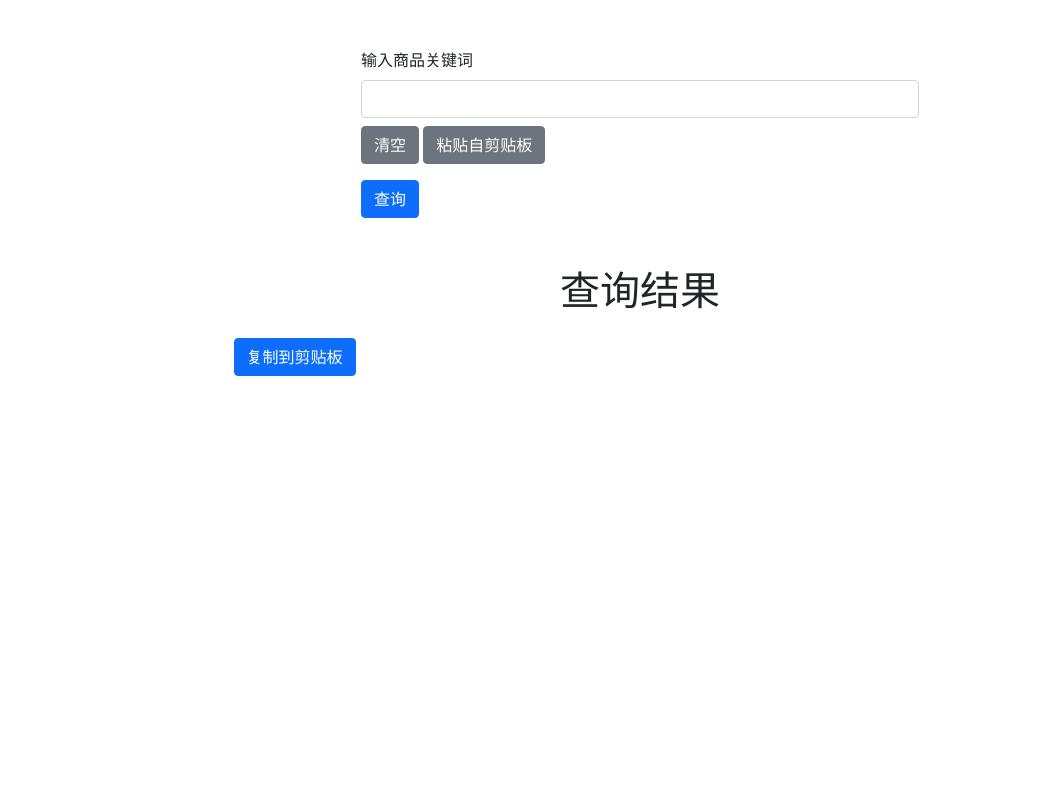
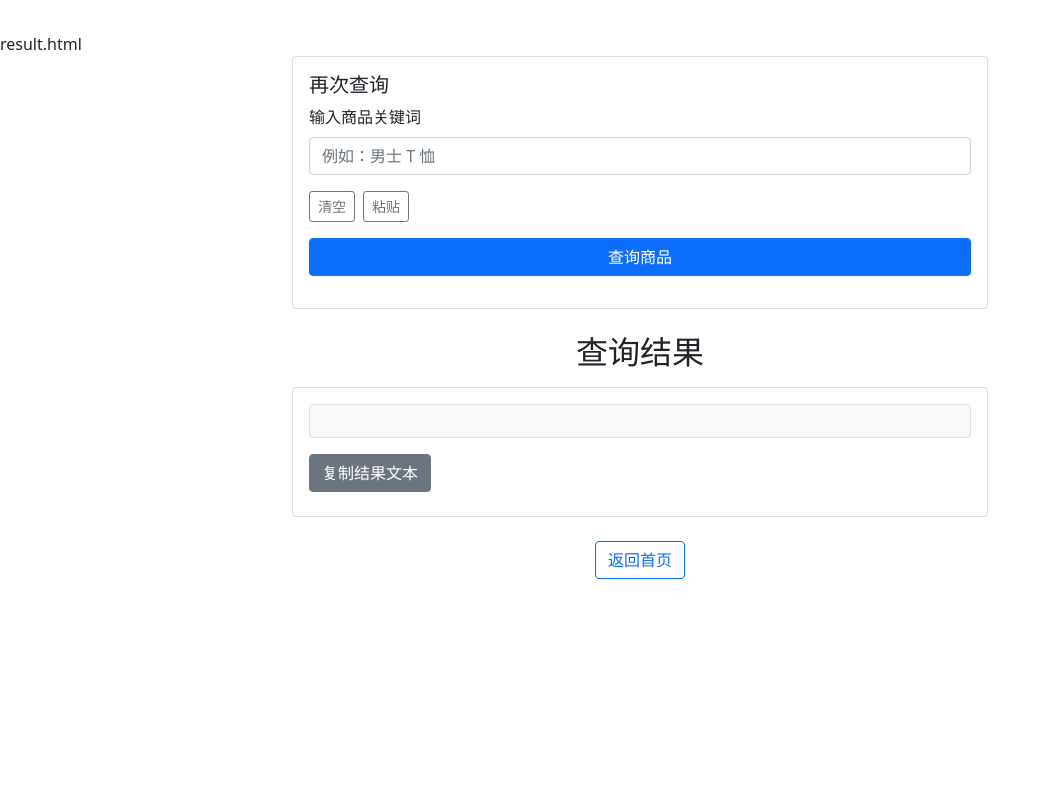
Before and after one commit to syhien/tb-bot, a Flask app: template templates/result.html in a window 1280 px wide. Shown: the whole page, without its empty margins (0-1050 px from the left). Run offline with Flask 3, Linux system fonts and the light colour scheme; the template is opened without the code that fills it, so the values that code supplies are empty.

Commit message:
优化商品查询和结果页面，增强用户体验，添加剪贴板功能和样式改进

```diff
--- a/templates/result.html
+++ b/templates/result.html
@@ -1,3 +1,4 @@
+result.html
 <!DOCTYPE html>
 <html lang="en">
 <head>
@@ -5,30 +6,59 @@
     <meta name="viewport" content="width=device-width, initial-scale=1">
     <title>查询结果</title>
     <link href="https://cdn.jsdelivr.net/npm/bootstrap@5.1.3/dist/css/bootstrap.min.css" rel="stylesheet">
+    <style>
+        body { padding-top: 2rem; padding-bottom: 2rem; }
+        .container { max-width: 720px; }
+        #result {
+            white-space: pre-wrap; /* Keep line breaks */
+            word-wrap: break-word; /* Break long words */
+            background-color: #f8f9fa; /* Light background for readability */
+            padding: 1rem;
+            border-radius: 0.25rem;
+            border: 1px solid #dee2e6;
+        }
+        .button-group a, .button-group button {
+            margin-bottom: 0.5rem; /* Add space between stacked buttons on small screens */
+        }
+    </style>
 </head>
 <body>
 
-    <div class="container py-5">
-      <form class="w-50 mx-auto mb-5" method="POST" action="/search">
+    <div class="container">
+      <!-- Search Form (optional, reuse from index if needed or simplify) -->
+      <div class="card mb-4">
+        <div class="card-body">
+          <h5 class="card-title">再次查询</h5>
+          <form method="POST" action="/search">
             <div class="mb-3">
               <label for="keyword" class="form-label">输入商品关键词</label>
-          <input type="text" class="form-control" id="keyword" name="keyword">
-          <input type="button" class="btn btn-secondary mt-2" id="clearKeyword" value="清空">
-          <input type="button" class="btn btn-secondary mt-2" id="pasteKeyword" value="粘贴自剪贴板">
+              <input type="text" class="form-control" id="keyword" name="keyword" placeholder="例如：男士 T 恤">
             </div>
-        <input type="submit" class="btn btn-primary" value="查询">
+             <div class="d-flex flex-wrap gap-2 mb-3">
+               <input type="button" class="btn btn-outline-secondary btn-sm" id="clearKeyword" value="清空">
+               <input type="button" class="btn btn-outline-secondary btn-sm" id="pasteKeyword" value="粘贴">
+             </div>
+            <button type="submit" class="btn btn-primary w-100">查询商品</button>
           </form>
+        </div>
+      </div>
 
-      <h1 class="text-center mb-4">查询结果</h1>
-      <div class="container w-75 mx-auto">
+
+      <h2 class="text-center mb-3">查询结果</h2>
+      <div class="card">
+        <div class="card-body">
             <p id="result">{{ result }}</p>
-        <div class="mb-3">
-            <button id="copyButton" class="btn btn-primary mr-3">复制到剪贴板</button>
+            <div class="d-grid gap-2 d-sm-flex justify-content-sm-start button-group mt-3">
+                <button id="copyButton" class="btn btn-secondary">复制结果文本</button>
                 {% if link %}
-            <a href="taobao://{{ link }}" target="_blank" class="btn btn-primary">在淘宝打开链接</a>
-            <a href="https://{{ link }}" target="_blank" class="btn btn-primary">直接打开链接</a>
+                <a href="taobao://{{ link }}" target="_blank" class="btn btn-success">在淘宝 App 打开</a>
+                <a href="https://{{ link }}" target="_blank" class="btn btn-info">浏览器打开链接</a>
                 {% endif %}
             </div>
+        </div>
+      </div>
+       <div class="text-center mt-4">
+           <a href="/" class="btn btn-outline-primary">返回首页</a>
        </div>
     </div>
 
@@ -36,12 +66,35 @@
     <script src="https://code.jquery.com/jquery-3.6.0.min.js"></script>
     <script>
         $('#copyButton').click(function () {
-            var $temp = $("<input>");
+            // Use navigator.clipboard for modern browsers
+            if (navigator.clipboard && navigator.clipboard.writeText) {
+                navigator.clipboard.writeText($('#result').text()).then(function() {
+                    alert('结果已复制到剪贴板！');
+                }, function(err) {
+                    alert('复制失败: ', err);
+                    // Fallback for older browsers
+                    fallbackCopyTextToClipboard($('#result').text());
+                });
+            } else {
+                // Fallback for older browsers or insecure contexts
+                fallbackCopyTextToClipboard($('#result').text());
+            }
+        });
+
+        function fallbackCopyTextToClipboard(text) {
+            var $temp = $("<textarea>"); // Use textarea for multi-line
             $("body").append($temp);
-            $temp.val($('#result').text()).select();
-            document.execCommand("copy");
+            $temp.val(text).select();
+            try {
+                var successful = document.execCommand('copy');
+                var msg = successful ? '结果已复制到剪贴板！' : '复制失败';
+                alert(msg);
+            } catch (err) {
+                alert('无法复制: ', err);
+            }
             $temp.remove();
-        });
+        }
+
 
         $('#clearKeyword').click(function() {
           $('#keyword').val("");
@@ -51,6 +104,10 @@
           navigator.clipboard.readText()
             .then(text => {
               $('#keyword').val(text);
+            })
+            .catch(err => {
+                console.error('Failed to read clipboard contents: ', err);
+                alert('无法读取剪贴板内容。');
             });
         });
     </script>
```
Also changed, not shown: templates/index.html (+72 -19 lines). Lines whose indentation alone changed are shown as unchanged.
